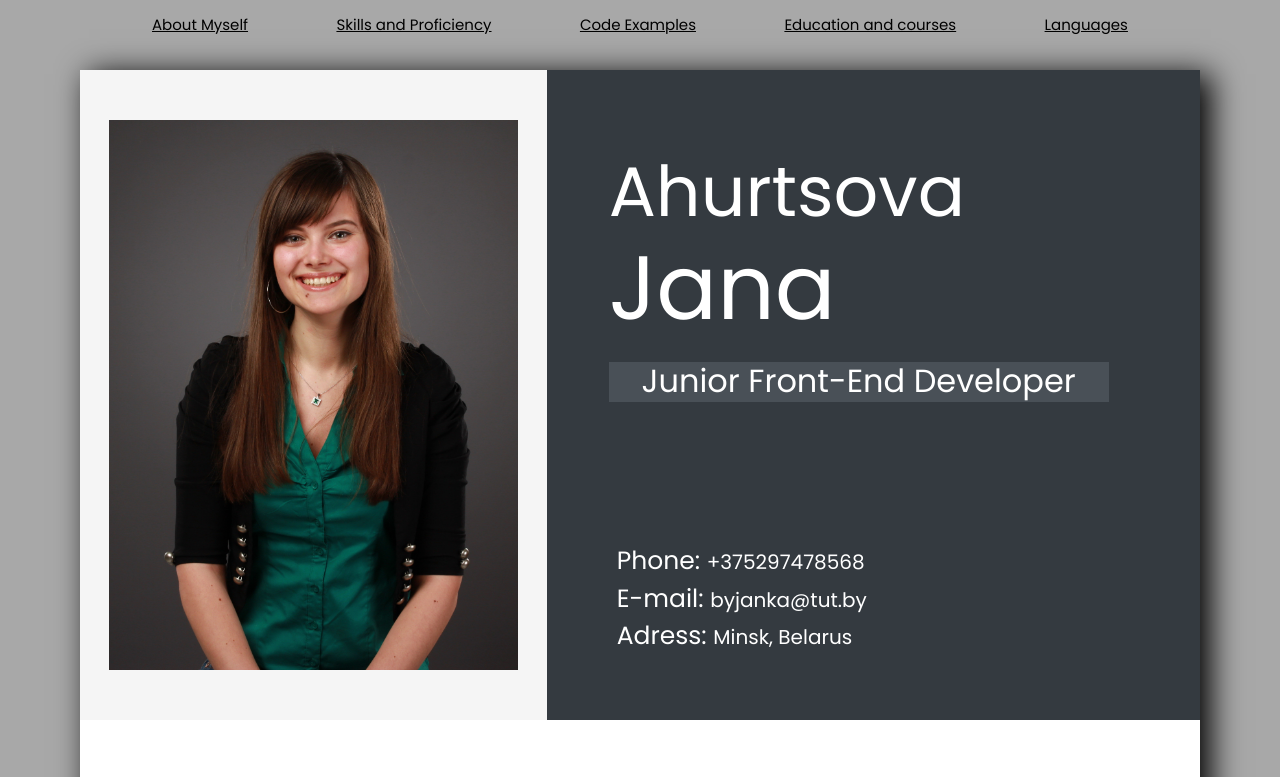
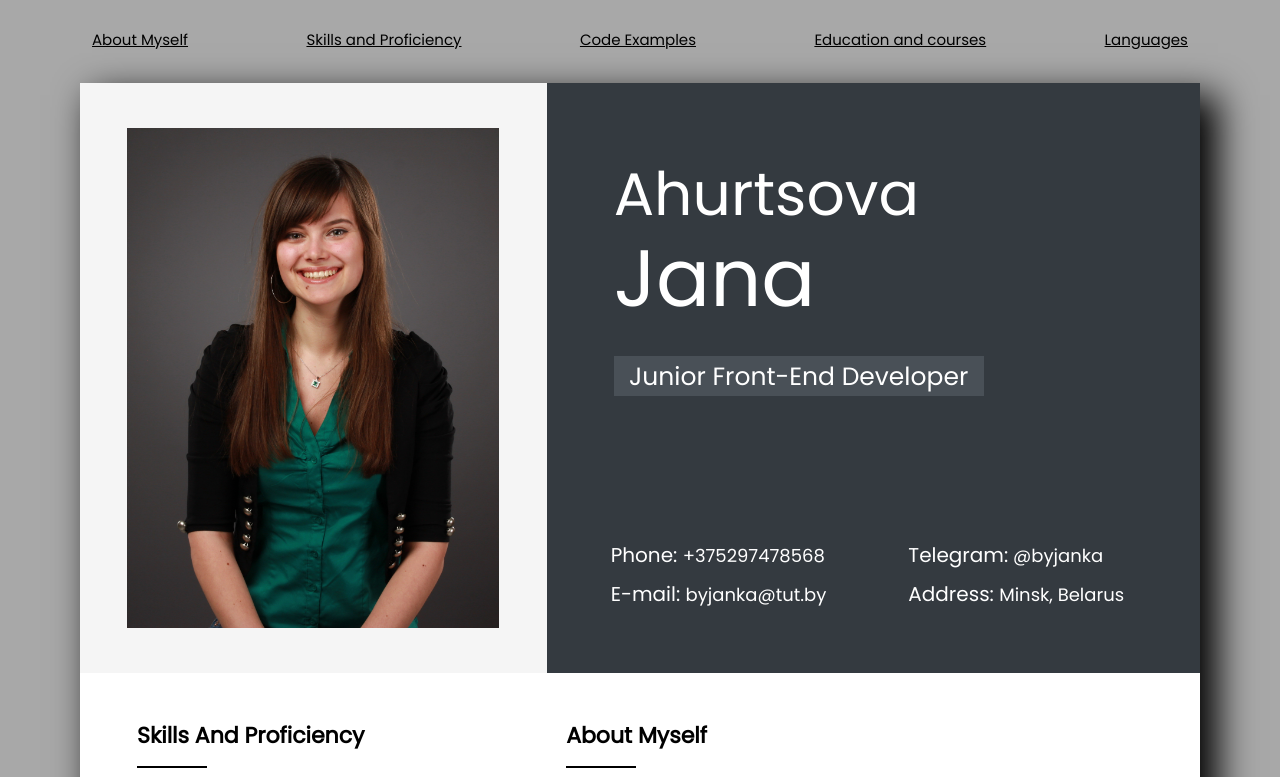
Before and after one commit to JanaAhurtsova/rsschool-cv, a plain HTML site: page index.html in a window 1280 px wide. Shown: the top 777 px of the page. Drawn offline with Linux system fonts and the light colour scheme.

Commit message:
refactor: apply prettier

```diff
--- a/index.html
+++ b/index.html
@@ -27,7 +27,7 @@
             </div>
         </nav>
     </header>
-    <div class="list">
+    <div class="main-container">
         <main>
             <section class="profile">
                 <div class="container">
@@ -40,8 +40,9 @@
                             <h2 class="profession">Junior Front-end developer</h2>
                             <ul class="contacts">
                                 <li><span class="contacts_title">Phone: </span>  +375297478568</li>
-                                <li><span class="contacts_title">E-mail: </span>  byjanka@tut.by</li>
-                                <li><span class="contacts_title">Adress: </span>  Minsk, Belarus</li>
+                                <li><span class="contacts_title">E-mail: </span> byjanka@tut.by</li>
+                                <li><span class="contacts_title">Telegram:</span> @byjanka</li>
+                                <li><span class="contacts_title">Address: </span> Minsk, Belarus</li>
                             </ul>
                         </div>
                     </div>
@@ -94,6 +95,7 @@
                             <div class="line"></div>
                             <div class="descr">
                                 <ul class="education">
+                                    <li>Belarusian State University of Technology</li>
                                     <li>FreeCodeCamp: Responsive Web Design Certification</li>
                                     <li>FreeCodeCamp: Legacy Responsive Web Design Certification</li>
                                     <li>FreeCodeCamp: JavaScript Algorithms and Data Structures (in progress)</li>
@@ -109,9 +111,8 @@
         <footer>
             <a href="https://github.com/JanaAhurtsova" >
                 <img src="assets/GitHub-Mark-64px.png" class="github" alt="GitHub">
-                <p class="github_text">GitHub</p>
+                <p class="github_text">© 2022 GitHub</p>
             </a>
-            <div class="year">2022</div>
             <a href="https://rs.school/js-stage0/"><img src="assets/rs_school_js.svg" class="rsschool" alt="rsschool_logo"></a>
         </footer>
     </div>
--- a/sass/style.sass
+++ b/sass/style.sass
@@ -17,8 +17,8 @@ nav
 .menu
     display: flex
     justify-content: space-between
-    padding: 13px 70px
-    margin: 0
+    padding: 15px 10px
+    margin-top: 13px
     list-style-type: none
     &_link
         color: $main-color
@@ -31,66 +31,70 @@ nav
         border-right: 2px dotted black
         padding-right: 28px
 
-.list
+.main-container
     margin: 20px auto
     width: 1120px
     background-color: $second-color
-    box-shadow: 10px 5px 30px 1px rgb(0,0,0)
+    box-shadow: 15px 15px 35px 3px rgb(0,0,0)
 
 .profile
-    top: 50px
+    top: 20px
     width: 100%
-    min-height: 650px
+    min-height: 570px
     background-color: #F5F5F5
 
 .myphoto
     display: block
     margin: 0 auto
-    margin-top: 50px
-    height: 550px
+    margin-top: 45px
+    height: 500px
 
 .color
     background-color: #343a40
-    height: 650px
+    min-height: 590px
 
 h1
-    margin-top: 80px
-    margin-left: 50px
+    margin-top: 75px
+    margin-left: 55px
     font-weight: 500px
-    font-size: 70px
+    font-size: 60px
     color: $second-color
 
 .name
-    font-size: 90px
-    font-weight: 900px
+    font-size: 80px
+    font-weight: 800px
 
 .profession
-    margin-top: 20px
-    margin-left: 50px
-    width: 500px
+    margin-top: 30px
+    margin-left: 55px
+    font-size: 25px
+    width: 370px
     height: 40px
     color: $second-color
     background-color: #495057
+    padding: 6px 12px
     text-align: center
     text-transform: capitalize
 
 .contacts
+    column-count: 2
     margin-top: 140px
-    margin-left: 26px
-    font-size: 20px
+    margin-left: 20px
+    font-size: 18px
+    line-height: 38px
     color: $second-color
     list-style-type: none
 
 .contacts_title
-    font-size: 25px
+    font-size: 20px
 
 .information
-    min-height: 970px
+    min-height: 860px
     padding: 15px 45px 15px 45px
 
 .title
-    margin-top: 45px
-    font-size: 25px
+    margin-top: 35px
+    font-size: 22px
     color: $main-color
     text-transform: capitalize
     font-weight: bold
@@ -103,7 +107,7 @@ h1
 
 .descr
     margin-top: 17px
-    font-size: 20px
+    font-size: 18px
 
 .skills,
 .education,
@@ -124,9 +128,9 @@ footer
     display: flex
     justify-content: space-between
     align-items: center
-    padding: 22px 45px
+    padding: 12px 45px
     background-color: #F5F5F5
-    height: 100px
+    min-height: 80px
 
 footer a
     text-decoration: none
@@ -137,12 +141,8 @@ footer a
         display: inline
         margin-left: 10px
         color: $main-color
-        font-size: 20px
+        font-size: 18px
         font-weight: bold
-
-.year
-    font-size: 20px
-    font-weight: bold
 
 .rsschool
     width: 120px
```
Also changed, not shown: css/style.css, css/style.min.css, 1 other file.
